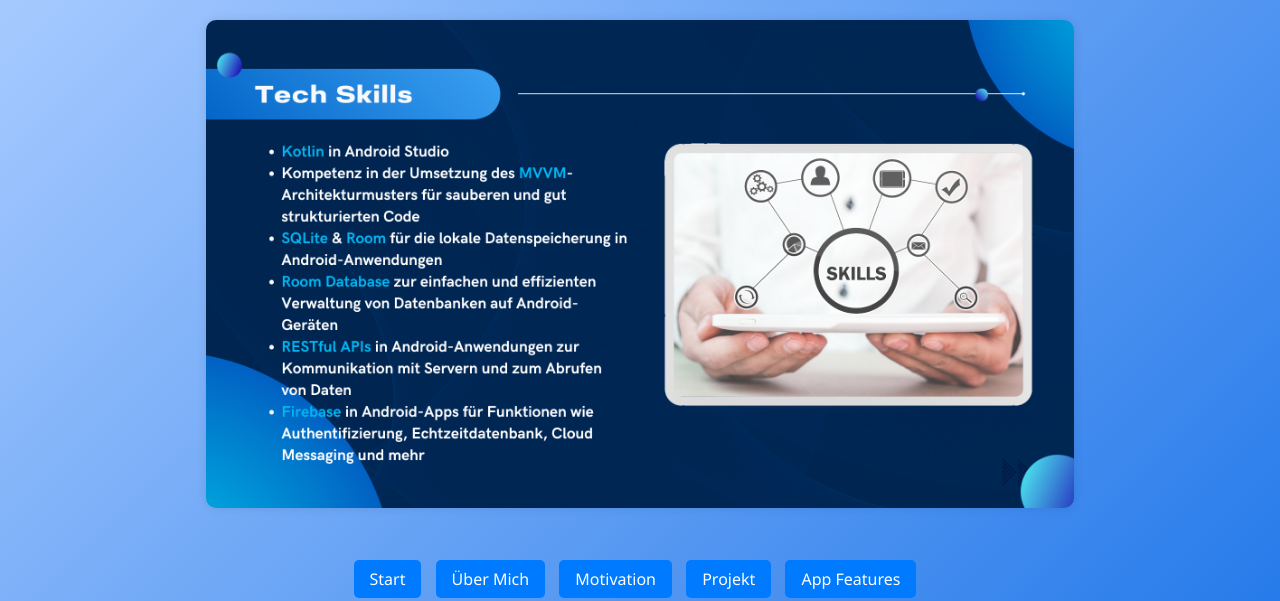
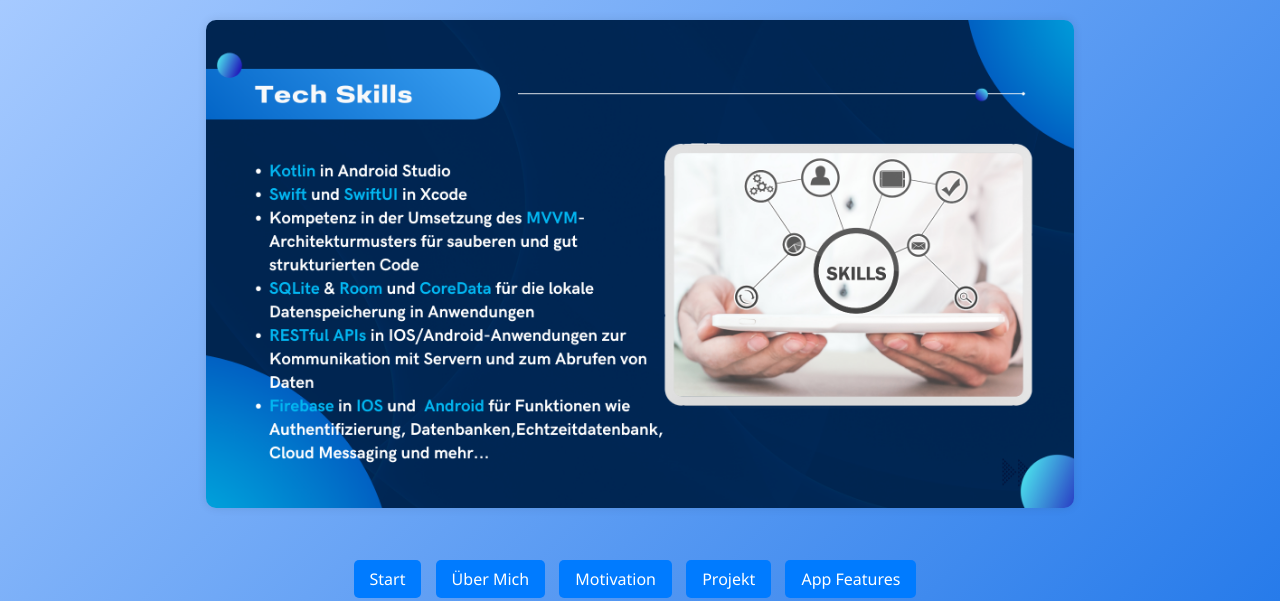
Before and after one commit to Marco-Syntax/App-Portfolio, a plain HTML site: page Skills.html in a window 1280 px wide. Shown: the top 601 px of the page. Drawn offline with Linux system fonts and the light colour scheme.

Commit message:
skills bearbeitet

```diff
--- a/Skills.html
+++ b/Skills.html
@@ -26,7 +26,7 @@
 <body>
 
     <main class="main">
-        <img src="/public/techskill.png" alt="techskill">
+        <img src="/public/grimme_Skills.png" alt="grimme_Skills">
     </main>
 
     <footer class="footer">
```
Also changed, not shown: public/grimme_Skills.png (added).
